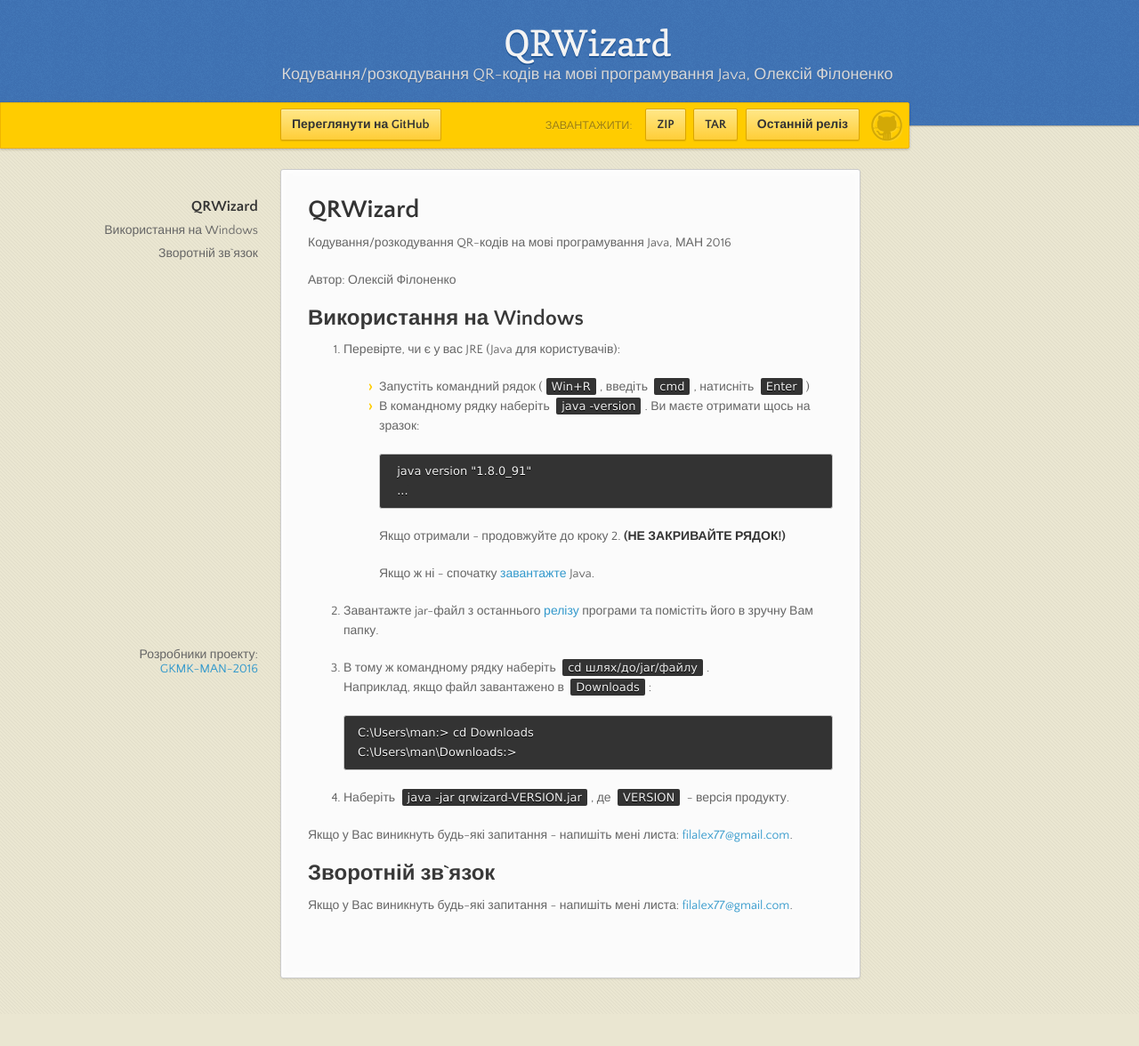
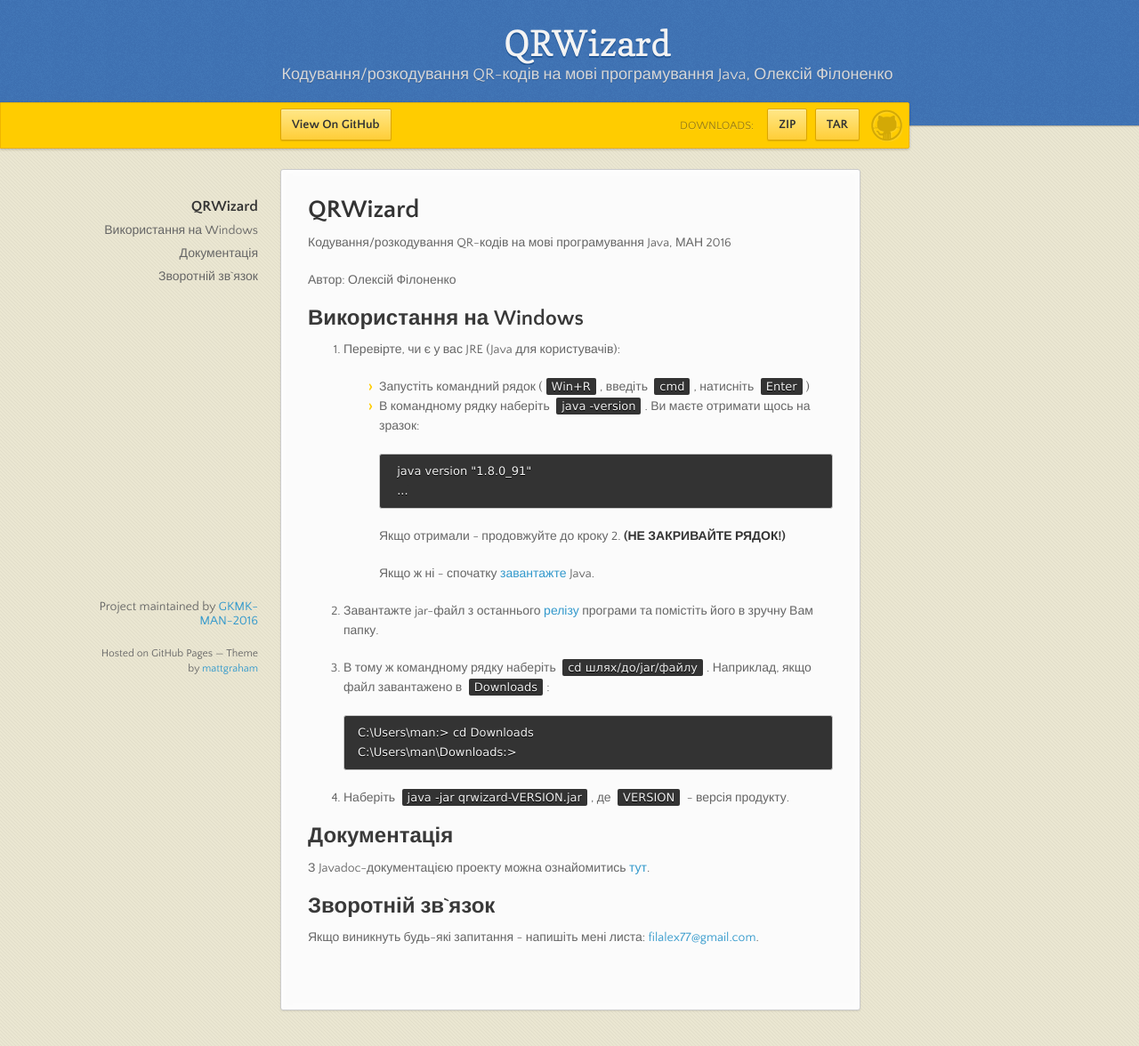
Before and after one commit to Br1ght0ne/qrwizard, a plain HTML site: page index.html in a window 1280 px wide. Shown: the whole page at 89% size. Before the commit the page ends 1140 px from the top, so only its background shows below. Drawn offline with nearby package versions, Linux system fonts and the light colour scheme.

Commit message:
Create gh-pages branch via GitHub

```diff
--- a/index.html
+++ b/index.html
@@ -3,7 +3,7 @@
   <head>
     <meta charset="utf-8">
     <meta http-equiv="X-UA-Compatible" content="chrome=1">
-    <title>QRWizard | GKMK-MAN-2016</title>
+    <title>QRWizard by GKMK-MAN-2016</title>
     <link rel="stylesheet" href="stylesheets/styles.css">
     <link rel="stylesheet" href="stylesheets/github-dark.css">
     <script src="https://ajax.googleapis.com/ajax/libs/jquery/1.7.1/jquery.min.js"></script>
@@ -24,13 +24,12 @@
       <div id="banner">
         <span id="logo"></span>
 
-        <a href="https://github.com/GKMK-MAN-2016/qrwizard" class="button fork"><strong>Переглянути на GitHub</strong></a>
+        <a href="https://github.com/GKMK-MAN-2016/qrwizard" class="button fork"><strong>View On GitHub</strong></a>
         <div class="downloads">
-          <span>Завантажити:</span>
+          <span>Downloads:</span>
           <ul>
             <li><a href="https://github.com/GKMK-MAN-2016/qrwizard/zipball/master" class="button">ZIP</a></li>
             <li><a href="https://github.com/GKMK-MAN-2016/qrwizard/tarball/master" class="button">TAR</a></li>
-            <li><a href="https://github.com/GKMK-MAN-2016/qrwizard/releases/latest" class="button">Останній реліз</a></li>
           </ul>
         </div>
       </div><!-- end banner -->
@@ -72,24 +71,28 @@
 <li><p>Завантажте jar-файл з останнього <a href="https://github.com/GKMK-MAN-2016/qrwizard/releases/latest">релізу</a> програми
 та помістіть його в зручну Вам папку.</p></li>
 <li>
-<p>В тому ж командному рядку наберіть <code>cd шлях/до/jar/файлу</code>. <br>Наприклад, якщо файл завантажено в <code>Downloads</code>:</p>
+<p>В тому ж командному рядку наберіть <code>cd шлях/до/jar/файлу</code>. Наприклад, якщо файл завантажено в <code>Downloads</code>:</p>
 
 <pre><code>C:\Users\man:&gt; cd Downloads
 C:\Users\man\Downloads:&gt;
 </code></pre>
 </li>
-<li><p>Наберіть <code>java -jar qrwizard-VERSION.jar</code>, де  <code>VERSION</code> - версія продукту.</p></li>
+<li><p>Наберіть <code>java -jar qrwizard-VERSION.jar</code>, де <code>VERSION</code> - версія продукту.</p></li>
 </ol>
 
-<p>Якщо у Вас виникнуть будь-які запитання - напишіть мені листа: <a href="mailto:filalex77@gmail.com">filalex77@gmail.com</a>.</p>
+<h2>
+<a id="Документація" class="anchor" href="#%D0%94%D0%BE%D0%BA%D1%83%D0%BC%D0%B5%D0%BD%D1%82%D0%B0%D1%86%D1%96%D1%8F" aria-hidden="true"><span aria-hidden="true" class="octicon octicon-link"></span></a>Документація</h2>
+
+<p>З Javadoc-документацією проекту можна ознайомитись <a href="https://gkmk-man-2016.github.io/qrwizard/docs/">тут</a>.</p>
 
 <h2>
 <a id="Зворотній-звязок" class="anchor" href="#%D0%97%D0%B2%D0%BE%D1%80%D0%BE%D1%82%D0%BD%D1%96%D0%B9-%D0%B7%D0%B2%D1%8F%D0%B7%D0%BE%D0%BA" aria-hidden="true"><span aria-hidden="true" class="octicon octicon-link"></span></a>Зворотній зв`язок</h2>
 
-<p>Якщо у Вас виникнуть будь-які запитання - напишіть мені листа: <a href="mailto:filalex77@gmail.com">filalex77@gmail.com</a>.</p>
+<p>Якщо виникнуть будь-які запитання - напишіть мені листа: <a href="mailto:filalex77@gmail.com">filalex77@gmail.com</a>.</p>
       </section>
       <footer>
-        <p>Розробники проекту: <a href="https://github.com/GKMK-MAN-2016">GKMK-MAN-2016</a></p>
+        <p>Project maintained by <a href="https://github.com/GKMK-MAN-2016">GKMK-MAN-2016</a></p>
+        <p><small>Hosted on GitHub Pages &mdash; Theme by <a href="https://twitter.com/michigangraham">mattgraham</a></small></p>
       </footer>
     </div>
     <!--[if !IE]><script>fixScale(document);</script><![endif]-->
```
Also changed, not shown: params.json (+1 -1 lines).
